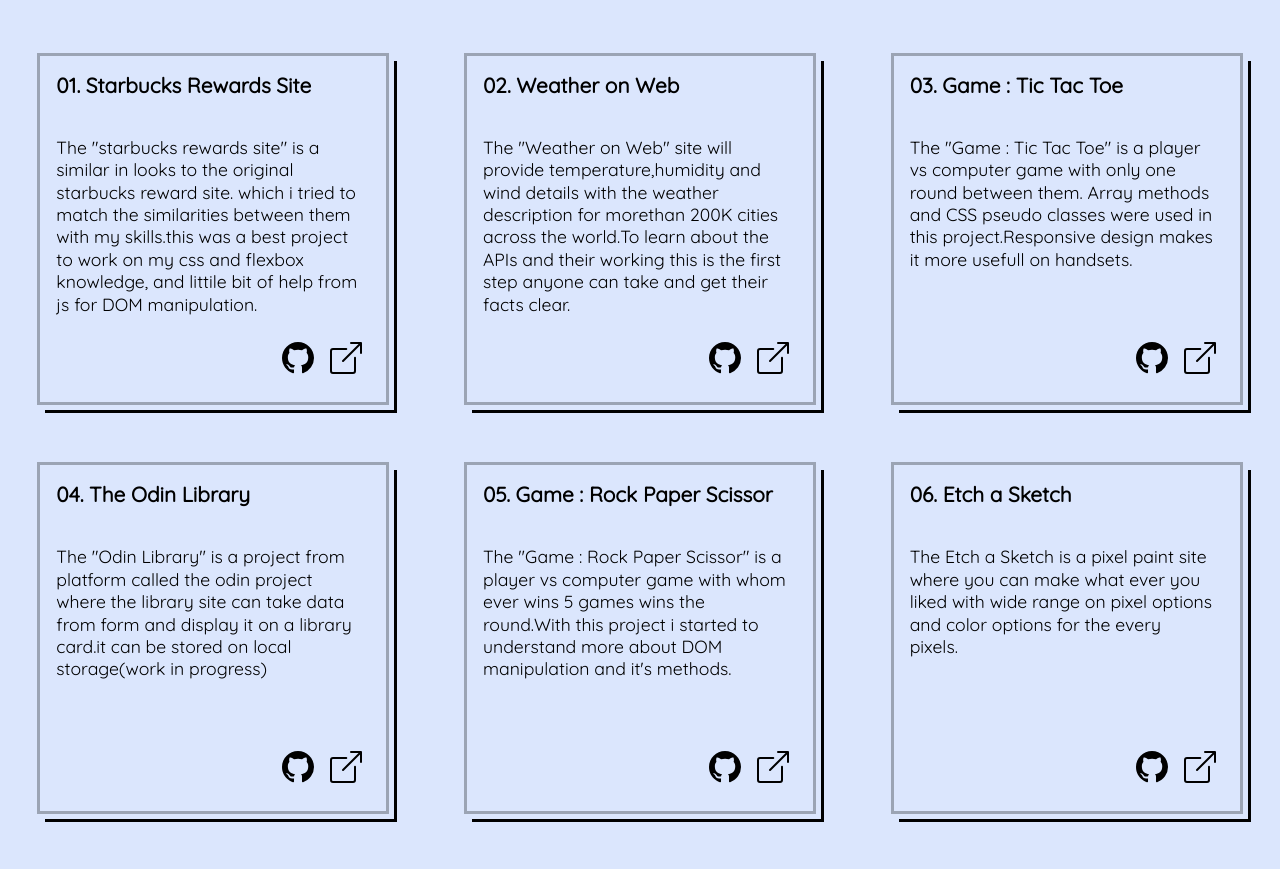
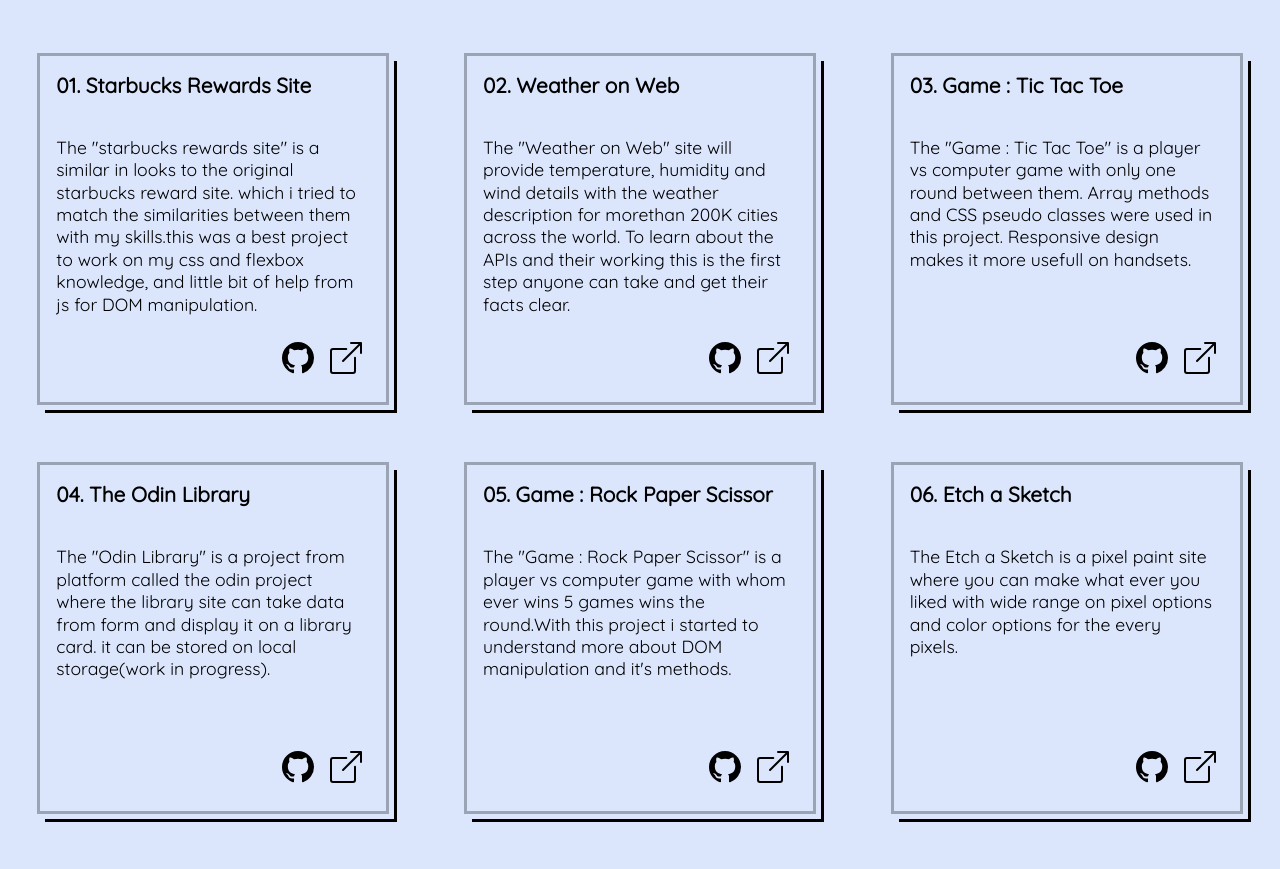
Before and after one commit to Darshan-Pandya10/Portfolio_Darshan-Pandya, a plain HTML site: page index.html in a window 1280 px wide. Shown: the part 1000-1869 px from the top of the page. Drawn offline with Linux system fonts and the light colour scheme.

Commit message:
corrections in project section.

```diff
--- a/index.html
+++ b/index.html
@@ -84,7 +84,7 @@
                 <h1 class="project-title">
                     <span class="project-number">01.</span>  Starbucks Rewards Site</h1>
                 <p class="project-description">
-                    The "starbucks rewards site" is a similar in looks to the original starbucks reward site. which i tried to match the similarities between them with my skills.this was a best project to work on my css and flexbox knowledge, and littile bit of help from js for DOM manipulation.
+                    The "starbucks rewards site" is a similar in looks to the original starbucks reward site. which i tried to match the similarities between them with my skills.this was a best project to work on my css and flexbox knowledge, and little bit of help from js for DOM manipulation.
                 </p>
 
                 <div class="site-link">
@@ -103,7 +103,7 @@
             <h1 class="project-title">
                 <span class="project-number">02.</span> Weather on Web</h1>
             <p class="project-description">
-                The "Weather on Web" site will provide temperature,humidity and wind details with the weather description for morethan 200K cities across the world.To learn about the APIs and their working this is the first step anyone can take and get their facts clear.
+                The "Weather on Web" site will provide temperature, humidity and wind details with the weather description for morethan 200K cities across the world. To learn about the APIs and their working this is the first step anyone can take and get their facts clear.
             </p>
 
             <div class="site-link">
@@ -122,7 +122,7 @@
         <h1 class="project-title">
             <span class="project-number">03.</span> Game : Tic Tac Toe </h1>
         <p class="project-description">
-            The "Game : Tic Tac Toe" is a player vs computer game with only one round between them. Array methods and CSS pseudo classes were used in this project.Responsive design makes it more usefull on handsets.
+            The "Game : Tic Tac Toe" is a player vs computer game with only one round between them. Array methods and CSS pseudo classes were used in this project. Responsive design makes it more usefull on handsets.
         </p>
 
         <div class="site-link">
@@ -138,7 +138,7 @@
                 <h1 class="project-title">
                     <span class="project-number">04.</span> The Odin Library </h1>
                 <p class="project-description">
-                    The "Odin Library" is a project from platform called <span>the odin project</span> where the library site can take data from form and display it on a library card.it can be stored on local storage(work in progress)
+                    The "Odin Library" is a project from platform called <span>the odin project</span> where the library site can take data from form and display it on a library card. it can be stored on local storage(work in progress).
                 </p>
 
                 <div class="site-link">
```
